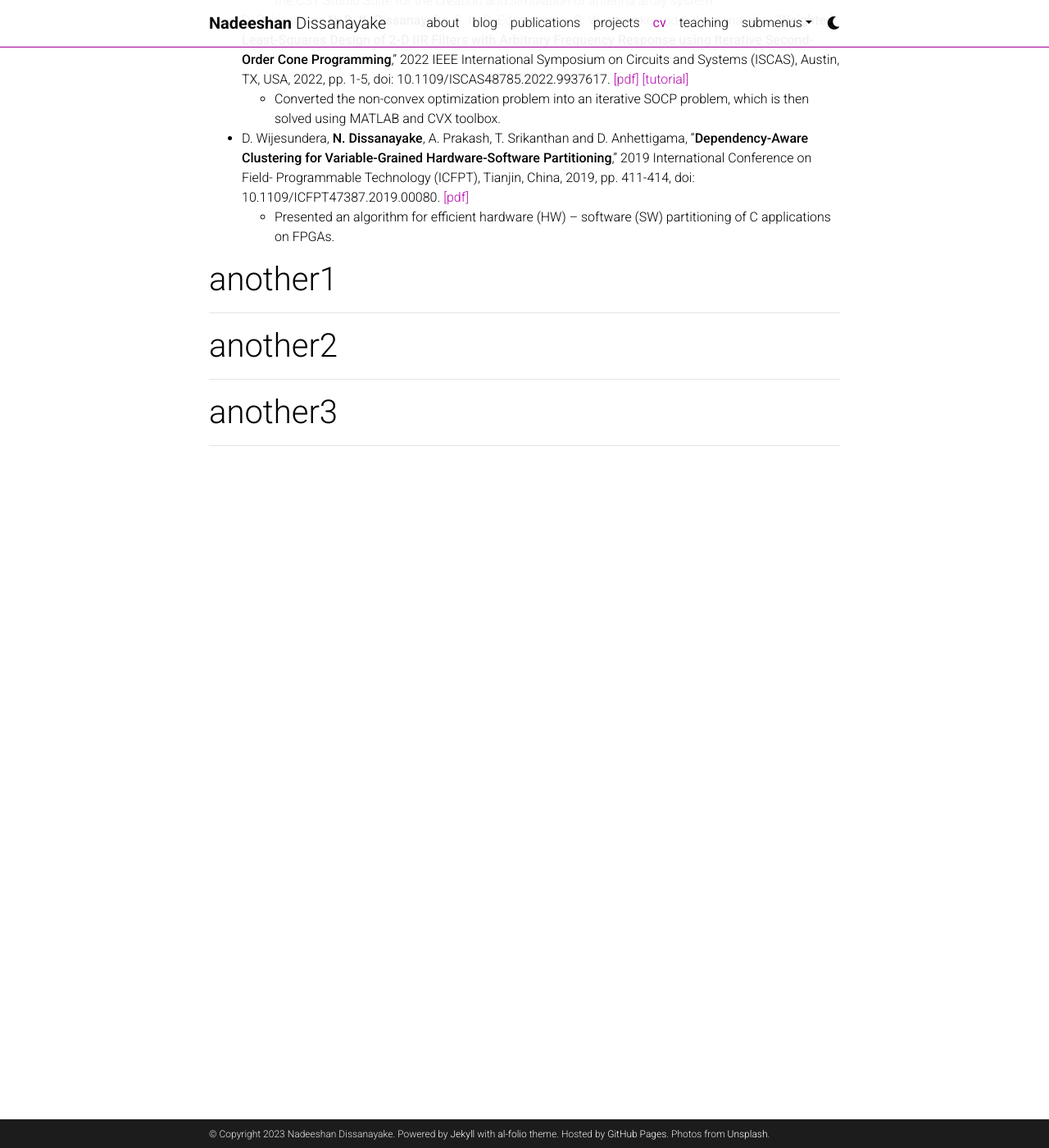
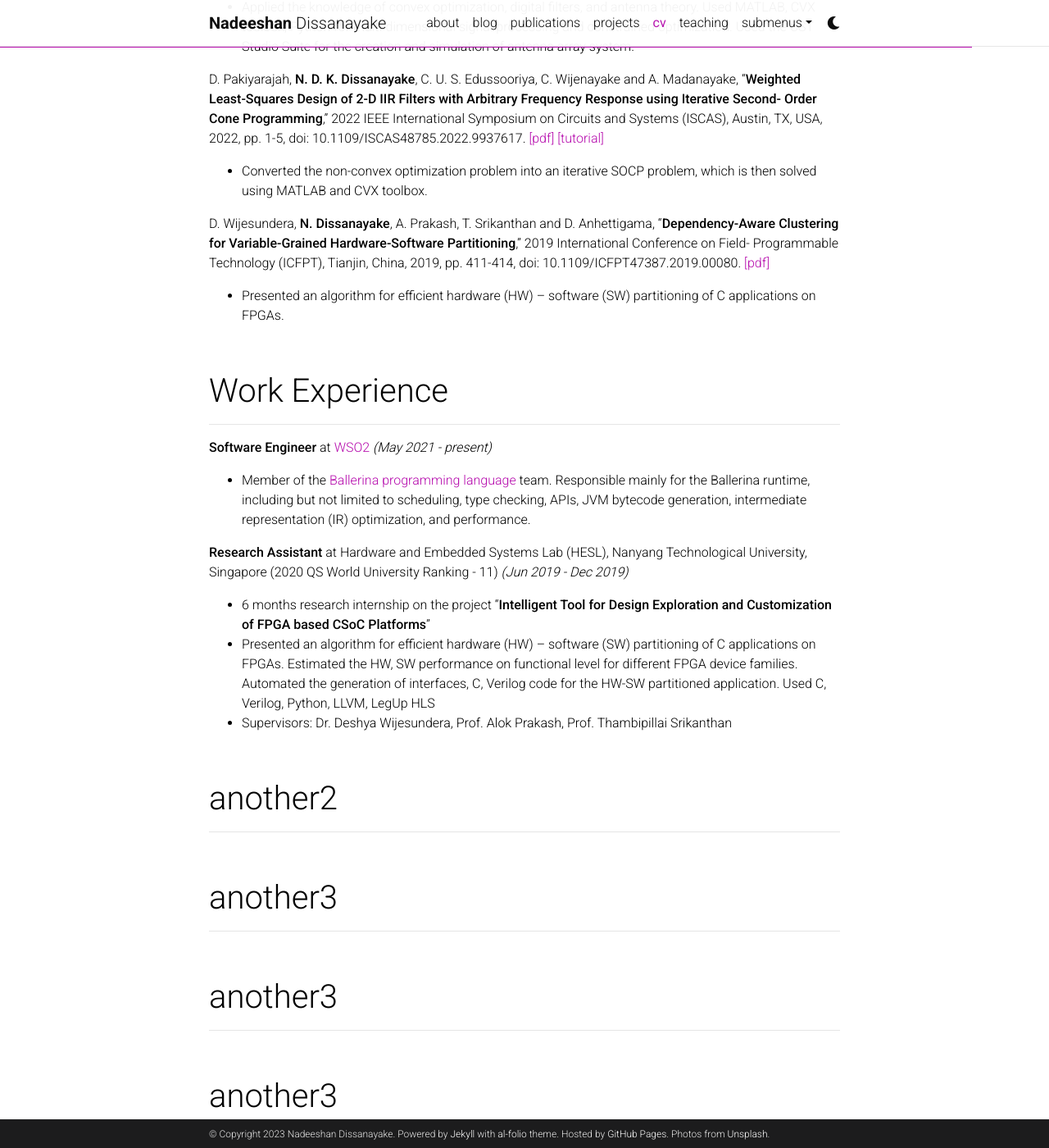
Before and after one commit to Nadeeshan96/nadeeshan96.github.io, a Jekyll site: the page built from _pages/cv.md, in a window 1280 px wide and 1400 px high, scrolled down 806 px. Shown: the whole window at 82% size. Built offline with Jekyll 4.4.1, drawn with Linux system fonts in a browser that asks for light colours; comment, search, counter and statistics services are not loaded; a style sheet for code colours, icons or effects is not loaded.

Commit message:
Update publications and work experience

```diff
--- a/_pages/cv.md
+++ b/_pages/cv.md
@@ -9,6 +9,7 @@ nav_order: 5
 
 # Education {#education}
 ___
+
 __University of Moratuwa, Sri Lanka__ _(Oct 2016 - May 2021)_
 - Honors Degree of Bachelor of Science of Engineering - Electronic and Telecommunication Engineering Specialization
   - First Class Honors with a CGPA 4.06 out of 4.2
@@ -24,17 +25,18 @@ __Maliyadeva College, Kurunegala, Sri Lanka__ (Primary and High School) _(Jan 20
   - Z-Score: 3.1675
   - 4A’s for Physics, Combined Mathematics, Chemistry, General English
 
+<br>
 # Publications {#publications}
 ___
 
-* __N. Dissanayake__, C. U. S. Edussooriya, C. Wijenayake and A. Madanayake, "__Multi-
+__N. Dissanayake__, C. U. S. Edussooriya, C. Wijenayake and A. Madanayake, "__Multi-
 Beam Wideband Transmit Beamforming using 2-D Sparse FIR Trapezoidal Filters__," under review in IEEE
 Transactions on Antennas and Propagation
   * Applied the knowledge of convex optimization, digital filters, and
   antenna theory. Used MATLAB, CVX toolbox, Python for multi-dimensional signal processing and constrained
   optimization. Used the CST Studio Suite for the creation and simulation of antenna array system.
 
-* D. Pakiyarajah, __N. D. K. Dissanayake__, C. U. S. Edussooriya, C. Wijenayake and A. Madanayake,
+D. Pakiyarajah, __N. D. K. Dissanayake__, C. U. S. Edussooriya, C. Wijenayake and A. Madanayake,
 "__Weighted Least-Squares Design of 2-D IIR Filters with Arbitrary Frequency Response using Iterative Second-
 Order Cone Programming__," 2022 IEEE International Symposium on Circuits and Systems (ISCAS), Austin, TX, USA,
 2022, pp. 1-5, doi: 10.1109/ISCAS48785.2022.9937617.
@@ -43,17 +45,41 @@ Order Cone Programming__," 2022 IEEE International Symposium on Circuits and Sys
   * Converted the non-convex optimization problem into an iterative SOCP problem,
 which is then solved using MATLAB and CVX toolbox.
 
-* D. Wijesundera, __N. Dissanayake__, A. Prakash, T. Srikanthan and D. Anhettigama, "__Dependency-Aware
+D. Wijesundera, __N. Dissanayake__, A. Prakash, T. Srikanthan and D. Anhettigama, "__Dependency-Aware
 Clustering for Variable-Grained Hardware-Software Partitioning__," 2019 International Conference on Field-
 Programmable Technology (ICFPT), Tianjin, China, 2019, pp. 411-414, doi: 10.1109/ICFPT47387.2019.00080.
 [[pdf]](https://drive.google.com/file/d/1vtNaD3MGFhkxNma12EH2frdmsXDiAF6v/view)
   * Presented an algorithm for efficient hardware (HW) – software (SW) partitioning of C applications on FPGAs.
 
-# another1 {#another1}
+<br>
+# Work Experience {#work}
 ___
 
+__Software Engineer__ at [WSO2](https://wso2.com/) _(May 2021 - present)_
+* Member of the [Ballerina programming language](https://ballerina.io/) team.
+Responsible mainly for the Ballerina runtime, including but not limited to scheduling, type checking, APIs,
+JVM bytecode generation, intermediate representation (IR) optimization, and performance.
+
+__Research Assistant__ at Hardware and Embedded Systems Lab (HESL), Nanyang Technological University,
+Singapore (2020 QS World University Ranking - 11) _(Jun 2019 - Dec 2019)_
+* 6 months research internship on the project "__Intelligent Tool for Design Exploration and Customization of FPGA based CSoC Platforms__"
+* Presented an algorithm for efficient hardware (HW) – software (SW) partitioning of C applications on FPGAs.
+Estimated the HW, SW performance on functional level for different FPGA device families. Automated the
+generation of interfaces, C, Verilog code for the HW-SW partitioned application. Used C, Verilog, Python, LLVM, LegUp HLS
+* Supervisors: Dr. Deshya Wijesundera, Prof. Alok Prakash, Prof. Thambipillai Srikanthan
+
+<br>
 # another2 {#another2}
 ___
 
+<br>
 # another3 {#another3}
 ___
+
+<br>
+# another3 {#another3}
+___
+
+<br>
+# another3 {#another3}
+___
```
